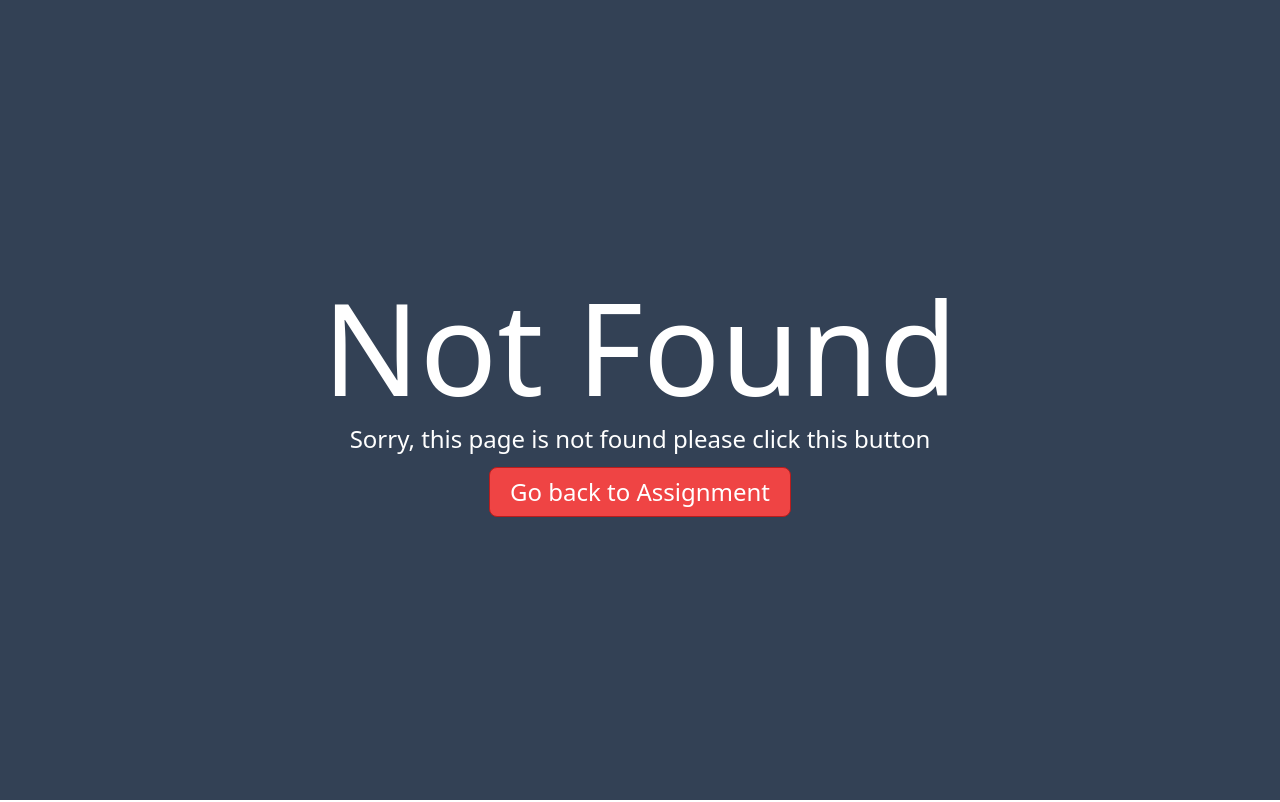
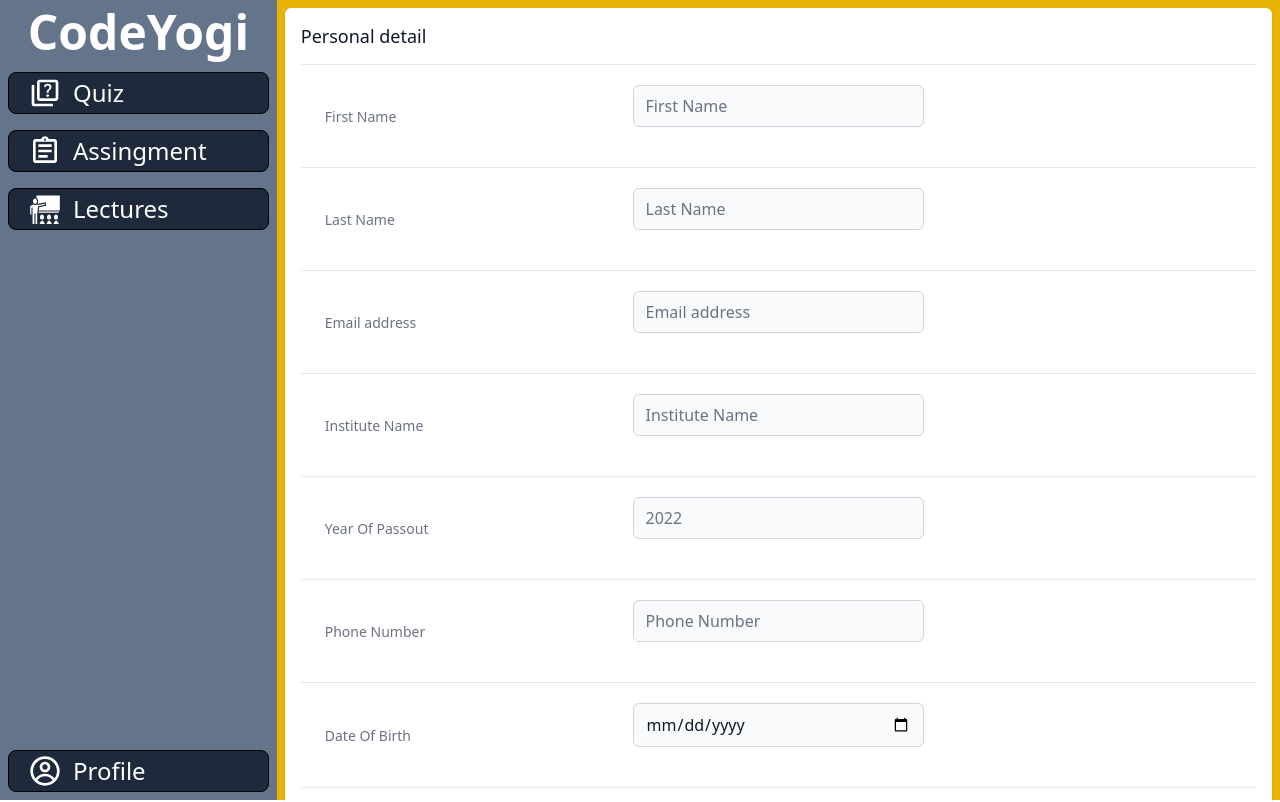
Before and after one commit to sumitsaini12/codeYogi-clone-2.O, a React (Vite) app: page /profile in a window 1280 px wide. Before the commit this address had no page. Shown: the top 802 px of the page. Built offline with nearby package versions, Linux system fonts and the light colour scheme.

Commit message:
create new profile list

```diff
--- a/package.json
+++ b/package.json
@@ -10,6 +10,7 @@
   "dependencies": {
     "react": "^17.0.2",
     "react-dom": "^17.0.2",
+    "react-icons": "^4.4.0",
     "react-router-dom": "^6.3.0"
   },
   "devDependencies": {
--- a/src/App.jsx
+++ b/src/App.jsx
@@ -5,6 +5,7 @@ import Quiz from "./Quiz";
 import MainLayout from "./MainLayout";
 import NotFound from "./NotFound";
 import AssignmentDetails from "./AssignmentDetails";
+import ProfilePage from "./ProfilePage";
 
 import { BrowserRouter, Routes, Route, Navigate } from "react-router-dom";
 
@@ -20,7 +21,7 @@ function App() {
       <Route path="/" element={<MainLayout />} >
         <Route path="assignments" element={<AssignmentList />} />
         <Route path="assignments/:assignmentNumber/Details" element={<AssignmentDetails />} />
-
+        <Route path="profile" element={<ProfilePage />} />
         <Route path="lechures" element={<LectureList />} />
       </Route>
     </Routes>
--- /dev/null
+++ b/src/ProfilePage.jsx
@@ -0,0 +1,28 @@
+import React from "react";
+import ProfileData from "./custemTags/ProfileData";
+
+function ProfilePage() {
+
+    return (
+        <div>
+
+            <div className="bg-white shadow p-4 rounded-md">
+                <h3 className="text-lg font-medium leading-6 text-gray-900">Personal detail</h3>
+                <hr className="bg-gray-700 mt-4" />
+                <ProfileData type={"text"} placeholder={"First Name"}>First Name</ProfileData>
+                <ProfileData type={"text"} placeholder={"Last Name"}>Last Name</ProfileData>
+                <ProfileData type={"email"} placeholder={"Email address"}>Email address</ProfileData>
+                <ProfileData type={"selecter"} placeholder={"Institute Name"}>Institute Name</ProfileData>
+                <ProfileData type={"year"} placeholder={"2022"}>Year Of Passout</ProfileData>
+                <ProfileData type={"tel"} placeholder={"Phone Number"}>Phone Number</ProfileData>
+                <ProfileData type={"date"} placeholder={"dob"}>Date Of Birth</ProfileData>
+                <ProfileData type={"Selecter"} placeholder={""}>Device you are using to do your assignments *</ProfileData>
+                <ProfileData type={"number"} placeholder={"Roll No."}>Institute roll no</ProfileData>
+                <ProfileData type={"text"} placeholder={"Branch"}>Branch</ProfileData>
+
+            </div>
+        </div>
+    );
+};
+
+export default ProfilePage;
--- a/src/Quiz.jsx
+++ b/src/Quiz.jsx
@@ -3,7 +3,7 @@ import React from 'react'
 const Quiz = () => {
   return (
 
-      <div className="h-screen bg-white flex justify-center items-center">
+      <div className="h-screen bg-img flex justify-center items-center">
       <h1 className="text-xl">No Active Question</h1>
     </div>
 
--- a/src/Sidebar.jsx
+++ b/src/Sidebar.jsx
@@ -1,17 +1,25 @@
 import React from 'react'
 
 import { Link } from "react-router-dom";
+import { MdOutlineQuiz, MdOutlineAssignment } from 'react-icons/md';
+import { GiTeacher } from 'react-icons/gi';
+import { CgProfile } from 'react-icons/cg';
+import { BiCommentDetail } from 'react-icons/bi';
+
 
 const Sidebar = () => {
     return (
+        <div className="hidden md:flex flex-col justify-between w-72 space-y-4 h-screen bg-slate-500 p-2">
+            <div className="space-y-4">
+                <h1 className="text-white font-bold text-5xl text-center ">CodeYogi</h1>
 
-        <div className="w-72 flex flex-col space-y-4 h-screen bg-slate-500 p-2">
-
-            <h1 className="text-white font-bold text-5xl text-center ">CodeYogi</h1>
-
-            <Link to="/quiz" className="py-1 pl-5 w-68 rounded-lg bg-slate-800 border border-black focus:bg-black text-2xl text-white">Quiz </Link >
-            <Link to="/assignments" className="py-1 pl-5 w-68 rounded-lg bg-slate-800 border border-black focus:bg-black text-2xl text-white">Assingment </Link >
-            <Link to="/lechures" className="py-1 pl-5 w-68 rounded-lg bg-slate-800 border border-black focus:bg-black text-2xl text-white" > Lectures </Link >
+                <Link to="/quiz" className="flex py-1 pl-5 w-68 rounded-lg bg-slate-800 border border-black hover:bg-gray-500 focus:bg-black text-2xl text-white"><MdOutlineQuiz className='w-8 h-8 mr-3' />Quiz </Link >
+                <Link to="/assignments" className="flex py-1 pl-5 w-68 rounded-lg bg-slate-800 border hover:bg-gray-500 border-black focus:bg-black text-2xl text-white"> <MdOutlineAssignment className='w-8 h-8 mr-3' /> Assingment </Link >
+                <Link to="/lechures" className="flex py-1 pl-5 w-68 rounded-lg bg-slate-800 border hover:bg-gray-500 border-black focus:bg-black text-2xl text-white" ><GiTeacher className='w-8 h-8 mr-3' /> Lectures </Link >
+            </div>
+            <div>
+                <Link to='/profile' className="flex py-1 pl-5 w-68 rounded-lg bg-slate-800 border hover:bg-gray-500 border-black focus:bg-black text-2xl text-white" > <CgProfile className='w-8 h-8 mr-3' /> Profile</Link>
+            </div>
         </div>
 
     )
--- /dev/null
+++ b/src/custemTags/InputTag.jsx
@@ -0,0 +1,19 @@
+import React from "react";
+
+
+function InputTag(props) {
+
+  return (
+    <div>
+      <input type={props.type} className="appearance-none relative block w-full px-3 py-2 border border-gray-300 placeholder-gray-500 text-gray-900 rounded-r-md focus:outline-none focus:ring-indigo-500 focus:border-indigo-500 focus:z-10  undefined bg-gray-50
+    rounded-md
+    " placeholder={props.placeholder} onChange={props.onChange} value={props.value} />
+      <div className="h-5">
+        {props.error && (<span className="text-center mt-[-5] text-red-500">{props.error}</span>)}
+      </div>
+    </div>
+
+  );
+};
+
+export default InputTag;
--- /dev/null
+++ b/src/custemTags/ProfileData.jsx
@@ -0,0 +1,21 @@
+import React from "react";
+import InputTag from "./InputTag";
+
+function ProfileData(props) {
+
+  return (
+    <div>
+   <div className="items-center py-4 sm:py-5 sm:grid sm:grid-cols-3 sm:gap-4 sm:px-6">
+         <div className="">
+         <span className="text-sm font-medium text-gray-500">{props.children}</span>
+        </div>
+        <div className="">
+         <InputTag placeholder={props.placeholder} type={props.type} value={props.value} />
+        </div>
+    </div>
+    <hr className="hidden md:block" />
+</div>
+  );
+};
+
+export default ProfileData;
--- a/tailwind.config.js
+++ b/tailwind.config.js
@@ -1,7 +1,12 @@
 module.exports = {
   content: ["./index.html", "./src/**/*.{js,ts,jsx,tsx}"],
   theme: {
-    extend: {},
+    extend: {
+      backgroundImage: {
+       img: "url('/myImg/background.jpg')",
+
+   },
+    },
   },
-  plugins: [],
+plugins: [],
 };
```
Also changed, not shown: Public/myImg/background.jpg (added), 1 other file (tests, documents, lock files or other folders).
